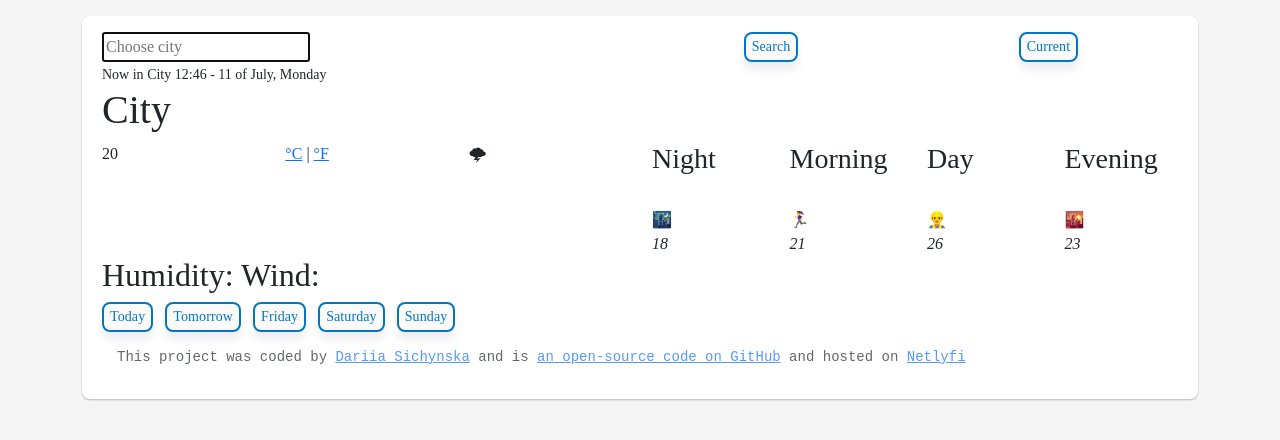
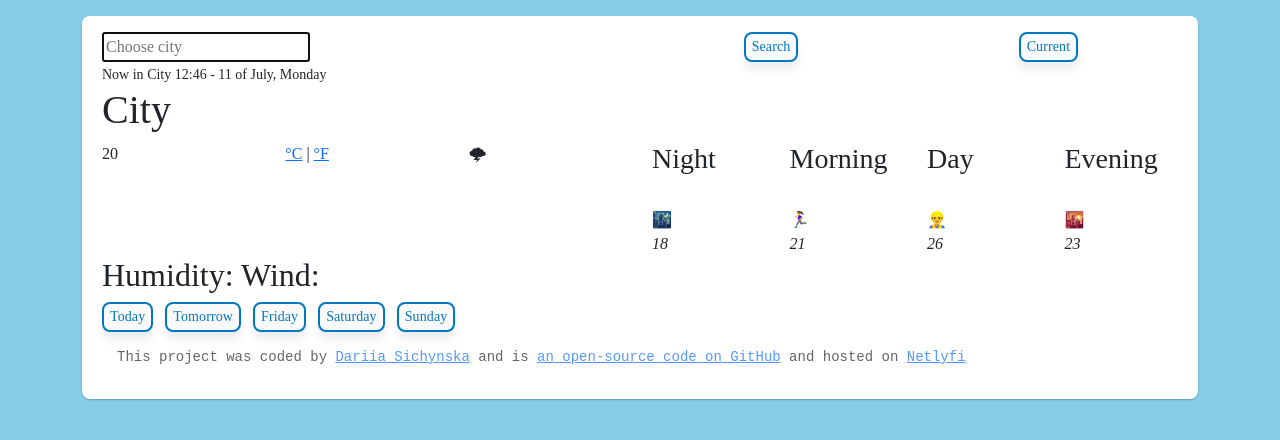
Before and after one commit to dariiasichynska/Weatheronyx_project, a plain HTML site: page index.html in a window 1280 px wide. Drawn offline with nearby package versions, Linux system fonts and the light colour scheme.

Commit message:
seted background image

```diff
--- a/style.css
+++ b/style.css
@@ -1,5 +1,6 @@
 body {
-  background: #f5f5f5;
+  background-image: url("day.jpg");
+  background: skyblue;
   font-family: "Roboto Serif", serif;
 }
 .weather-app {
```
Also changed, not shown: day.jpg (added), 3 other files.
